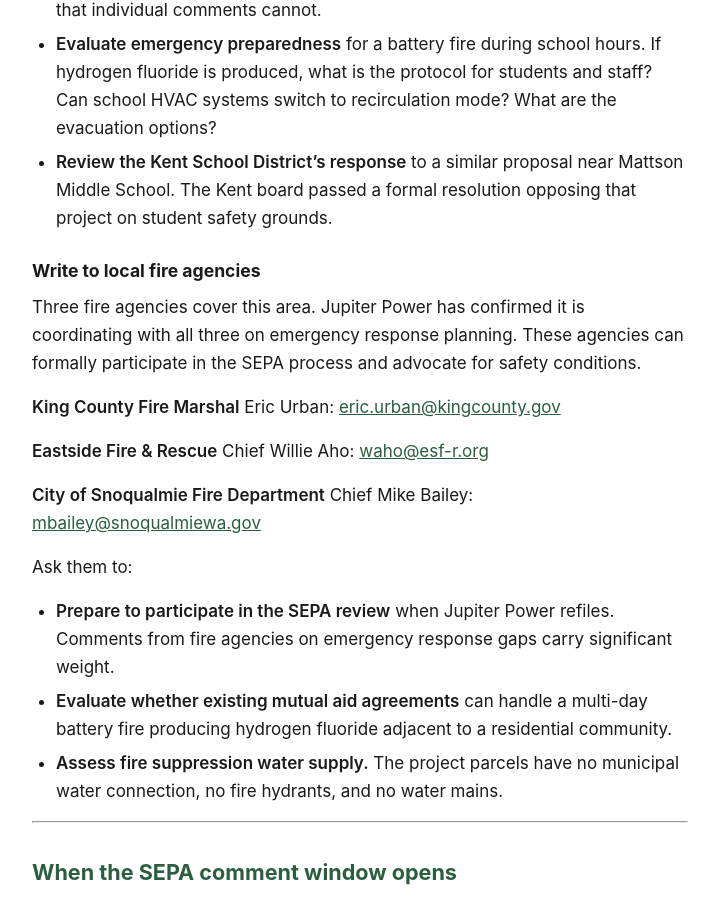
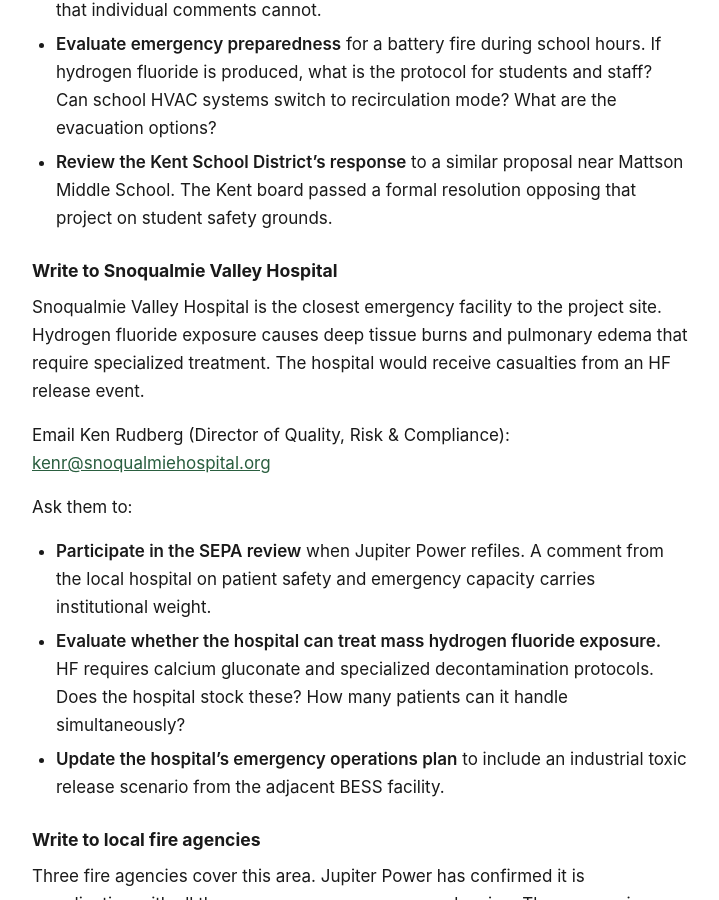
Before and after one commit to calef/cascadia-ridge-bess, a Jekyll site: the page built from _pages/take-action.md, in a window 1280 px wide and 900 px high, scrolled down 3441 px. Shown: the whole window, without its empty margins (280-999 px from the left). Built offline with Jekyll 4.4.1, drawn with Linux system fonts in a browser that asks for light colours.

Commit message:
Deploy site 2026-04-01-191642

```diff
--- a/_pages/take-action.md
+++ b/_pages/take-action.md
@@ -75,6 +75,18 @@ Ask them to:
 - **Evaluate emergency preparedness** for a battery fire during school hours. If hydrogen fluoride is produced, what is the protocol for students and staff? Can school HVAC systems switch to recirculation mode? What are the evacuation options?
 - **Review the Kent School District's response** to a similar proposal near Mattson Middle School. The Kent board passed a formal resolution opposing that project on student safety grounds.
 
+### Write to Snoqualmie Valley Hospital
+
+Snoqualmie Valley Hospital is the closest emergency facility to the project site. Hydrogen fluoride exposure causes deep tissue burns and pulmonary edema that require specialized treatment. The hospital would receive casualties from an HF release event.
+
+Email Ken Rudberg (Director of Quality, Risk & Compliance): [kenr@snoqualmiehospital.org](mailto:kenr@snoqualmiehospital.org)
+
+Ask them to:
+
+- **Participate in the SEPA review** when Jupiter Power refiles. A comment from the local hospital on patient safety and emergency capacity carries institutional weight.
+- **Evaluate whether the hospital can treat mass hydrogen fluoride exposure.** HF requires calcium gluconate and specialized decontamination protocols. Does the hospital stock these? How many patients can it handle simultaneously?
+- **Update the hospital's emergency operations plan** to include an industrial toxic release scenario from the adjacent BESS facility.
+
 ### Write to local fire agencies
 
 Three fire agencies cover this area. Jupiter Power has confirmed it is coordinating with all three on emergency response planning. These agencies can formally participate in the SEPA process and advocate for safety conditions.
```
